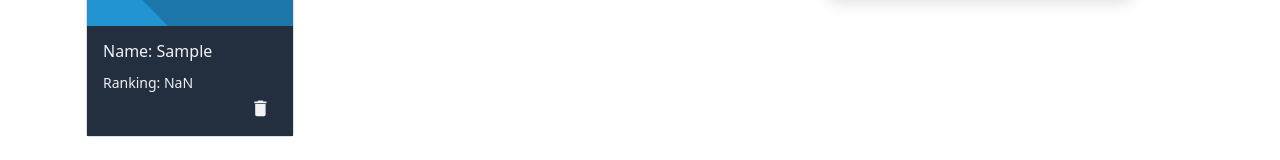
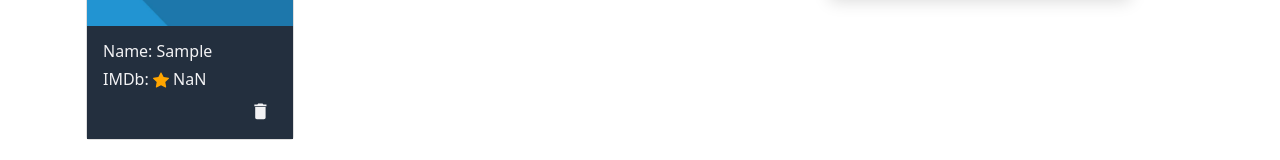
Before and after one commit to fahadbq/Movies-Application, a React (Create React App) app: page / in a window 1280 px wide. Both pictures are taken after typing "Sample", "Sample" into the empty fields and a click on the input "Add". Shown: the part 347-507 px from the top of the page. Built offline with nearby package versions, Linux system fonts and the light colour scheme.

Commit message:
added start icon to card component

```diff
--- a/src/components/moviesComponents/MovieCard.js
+++ b/src/components/moviesComponents/MovieCard.js
@@ -3,6 +3,7 @@ import { removeMovie } from '../../reduxFiles/actions/moviesAction'
 
 import swal from 'sweetalert';
 import { MdDelete } from "react-icons/md";
+import { BsFillStarFill } from "react-icons/bs";
 
 //Posters
 import defaultImage from '../../Assets/defaultImage.jpg'
@@ -51,7 +52,7 @@ const MovieCard = (props) => {
             <img src={ findPoster() } className="card-img-top" alt="Movies poster" />
             <div className="card-body" style={{ backgroundColor: "#232F3E" }} >
                 <h6 className="card-title" style={{color: "#f2f2f4"}} > Name: { movie } </h6>
-                <div className="card-text" style={{color: "#f2f2f4"}} > <small> Ranking: { ranking } </small> </div>
+                <div className="card-text" style={{color: "#f2f2f4"}} > <h6> IMDb: <BsFillStarFill color="orange" > </BsFillStarFill> { ranking } </h6> </div>
                 <button onClick={()=>{handleRemove(id)}}
                     style={{border:'none',background:'none', display:'inline-block', float: 'right'}}> <MdDelete size="1.3em" color="#f2f2f4" /> </button>
             </div>
```
